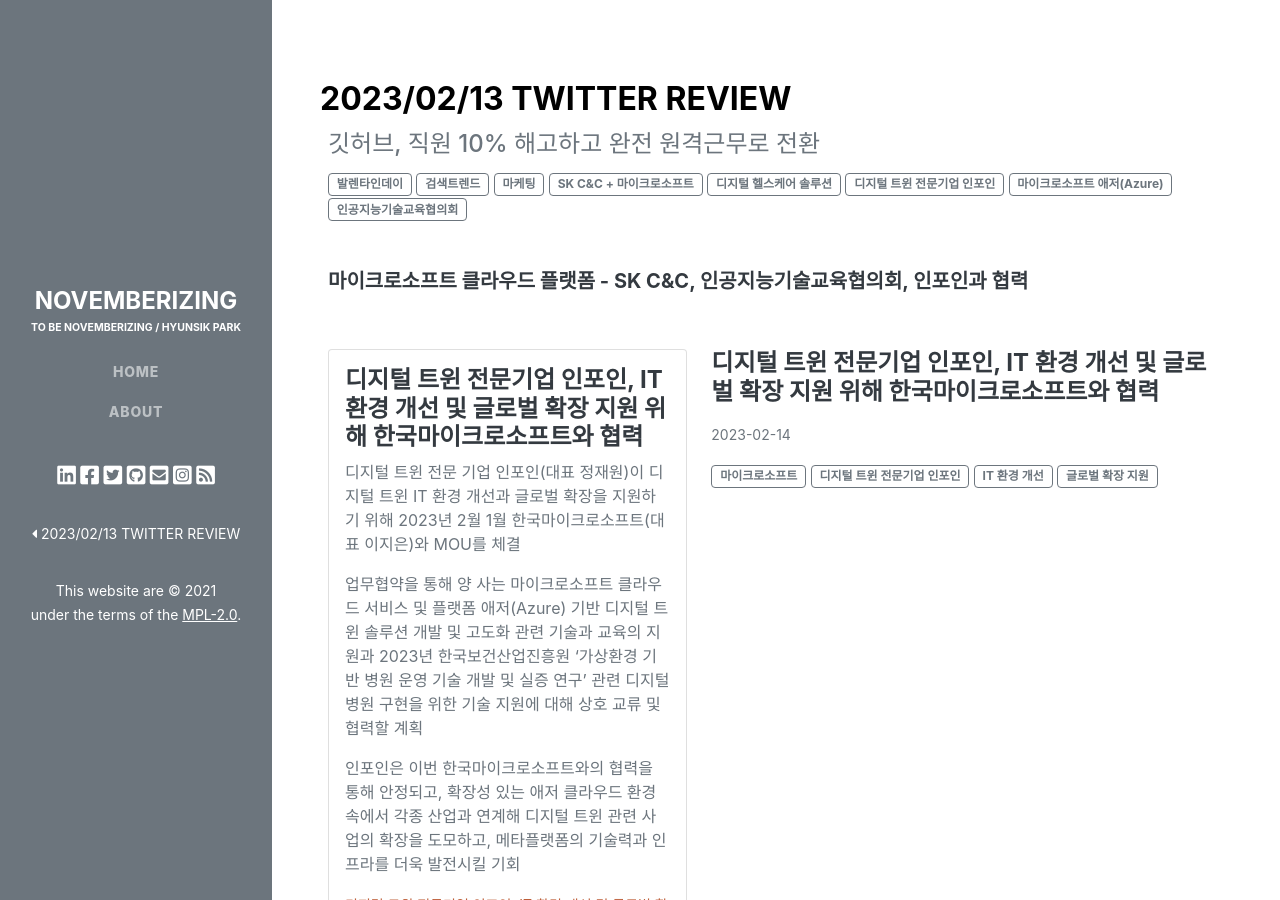
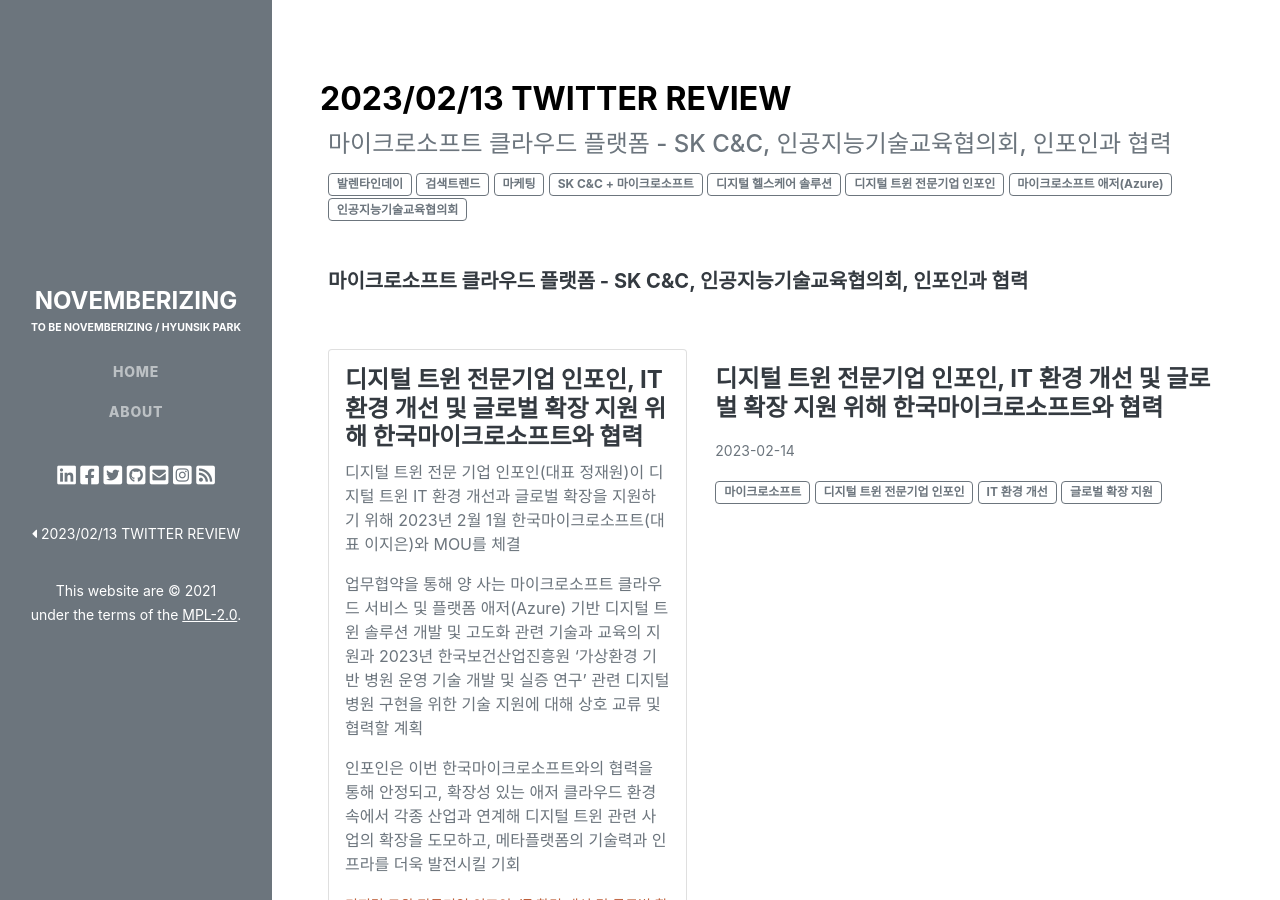
Before and after one commit to novemberizing/novemberizing.github.io, a Jekyll site: the page built from _posts/2023-02-14-NewsXBrief.md, in a window 1280 px wide and 900 px high. Built offline with Jekyll 4.4.1, drawn with Linux system fonts in a browser that asks for light colours; comment, search, counter and statistics services are not loaded; some of the changed text lies outside the part shown.

Commit message:
업데이트

```diff
--- a/_posts/2023-02-14-NewsXBrief.md
+++ b/_posts/2023-02-14-NewsXBrief.md
@@ -1,7 +1,7 @@
 ---
 layout: post
 title: "2023/02/13 Twitter Review"
-subtitle: "깃허브, 직원 10% 해고하고 완전 원격근무로 전환"
+subtitle: "마이크로소프트 클라우드 플랫폼 - SK C&C, 인공지능기술교육협의회, 인포인과 협력"
 cover: /assets/images/posts/2022-01-08-Decentralization.png
 date: "2023-02-13 11:30:00"
 categories: posts
@@ -36,7 +36,7 @@
             </div>
         </div>
     </div>
-    <div class="col-xl-7 col-lg-12">
+    <div class="col-xl-7 col-lg-12 px-3 mt-3">
         <h4 class="mb-3">
             디지털 트윈 전문기업 인포인, IT 환경 개선 및 글로벌 확장 지원 위해 한국마이크로소프트와 협력
         </h4>
@@ -74,7 +74,7 @@
             </div>
         </div>
     </div>
-    <div class="col-xl-7 col-lg-12">
+    <div class="col-xl-7 col-lg-12 px-3 mt-3">
         <h4 class="mb-3">
             인공지능기술교육협의회, 한국마이크로소프트와 미래 IT 인재 양성을 위한 업무 협약 체결
         </h4>
@@ -109,7 +109,10 @@
             </div>
         </div>
     </div>
-    <div class="col-xl-7 col-lg-12">
+    <div class="col-xl-7 col-lg-12 px-3 mt-3">
+        <h4 class="mb-3">
+            SK㈜ C&C, AI 뇌출혈 솔루션 기반 글로벌 헬스케어 시장 공동 진출 위해 한국마이크로소프트와 협력
+        </h4>
         <p class="mb-3">
             <span class="badge badge-outline-secondary">마이크로소프트</span>
             <span class="badge badge-outline-secondary">SK<sup>㈜</sup> C&C</span>
@@ -135,7 +138,7 @@
             </div>
         </div>
     </div>
-    <div class="col-xl-7 col-lg-12 px-3">
+    <div class="col-xl-7 col-lg-12 px-3 mt-3">
         <h4 class="mb-3">
             발렌타이데이와 같이 특정 기념일의 검색 트렌드는 마케팅 계획을 수립에 도움
         </h4>
```
